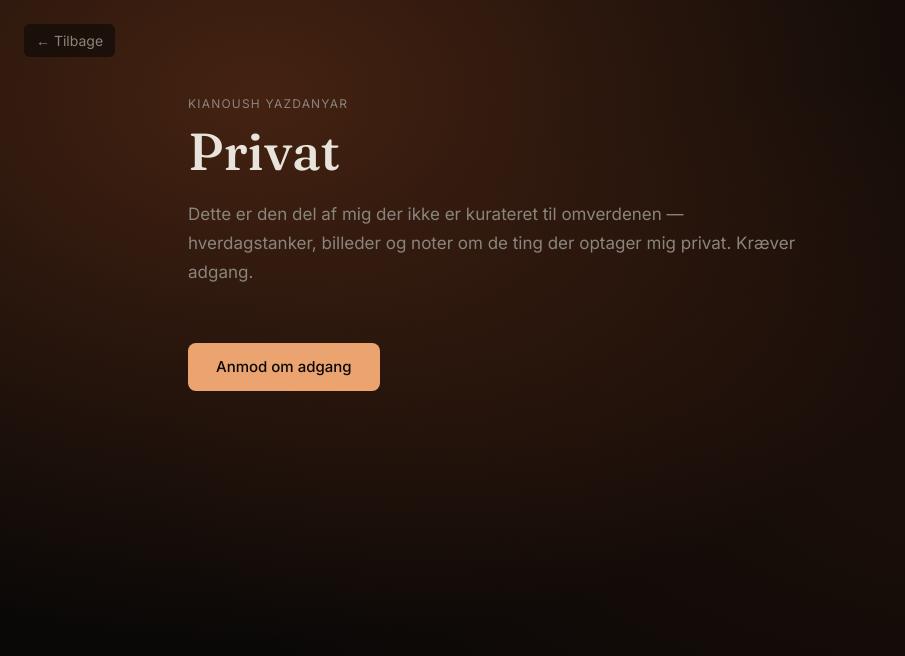
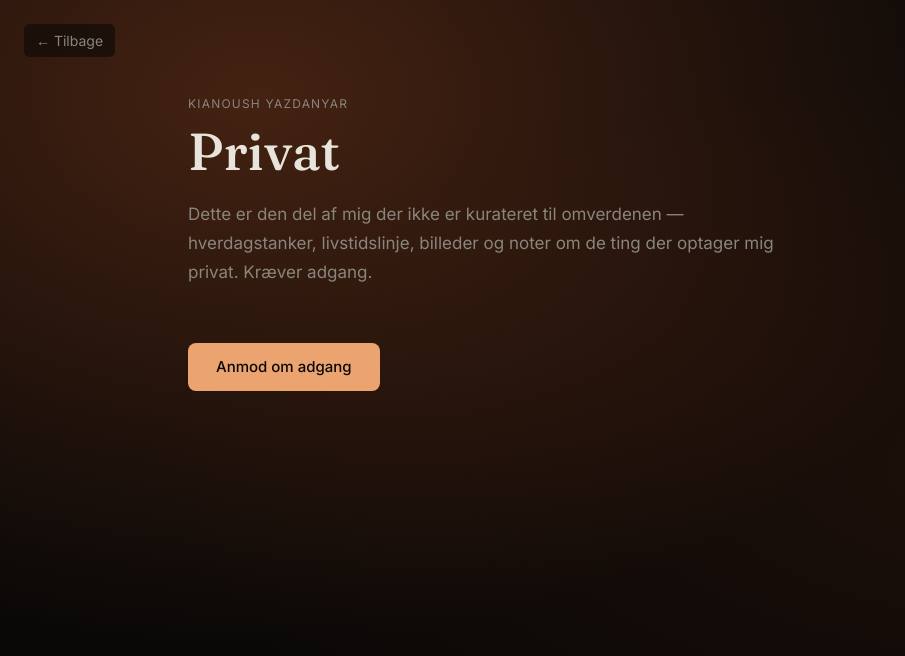
Before and after one commit to Yazdanyar/Yazdanyar.com, a plain HTML site: page privat/index.html in a window 1280 px wide. Shown: the whole page, without its empty margins (0-905 px from the left). Drawn offline with Linux system fonts and the light colour scheme.

Commit message:
Update index.html

```diff
--- a/privat/index.html
+++ b/privat/index.html
@@ -22,7 +22,7 @@
     <p class="sub-eyebrow">Kianoush Yazdanyar</p>
     <h1 class="sub-title">Privat</h1>
     <p class="sub-lede panel-intro--gate">
-      Dette er den del af mig der ikke er kurateret til omverdenen — hverdagstanker, billeder og noter om de ting der optager mig privat. Kræver adgang.
+      Dette er den del af mig der ikke er kurateret til omverdenen — hverdagstanker, livstidslinje, billeder og noter om de ting der optager mig privat. Kræver adgang.
     </p>
   </header>
 
@@ -30,5 +30,6 @@
 
 </main>
 
+<script src="../js/animations.js"></script>
 </body>
 </html>
```
